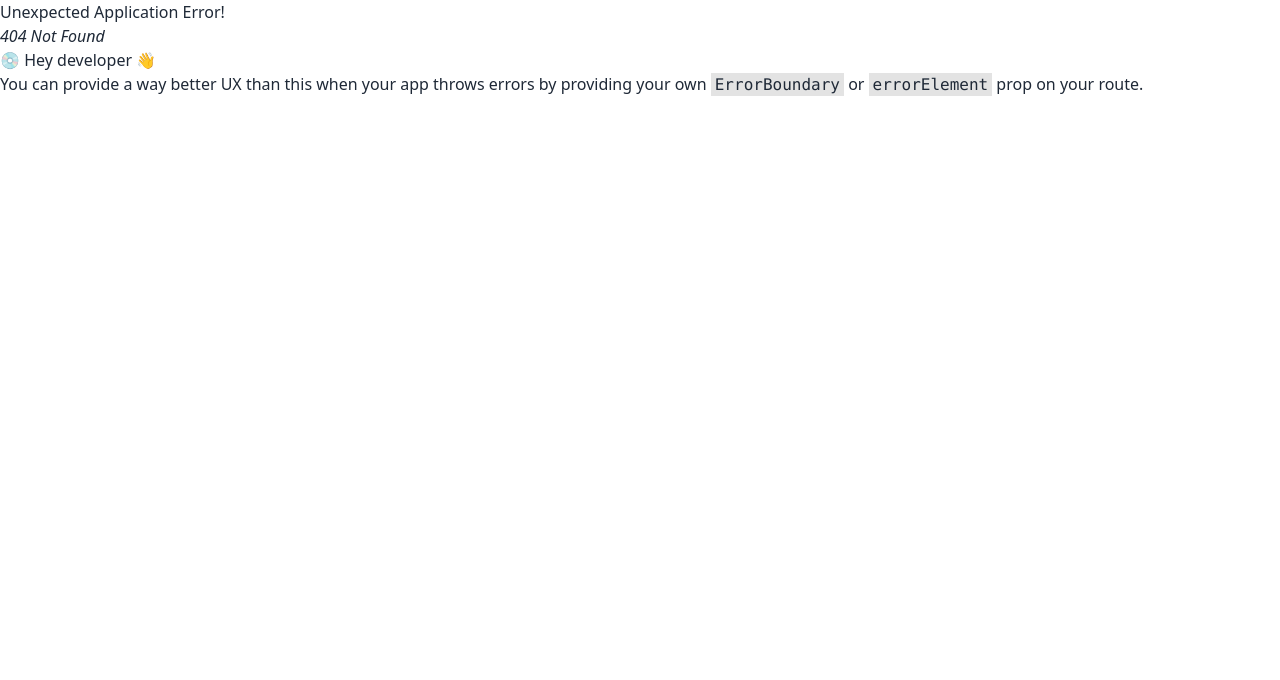
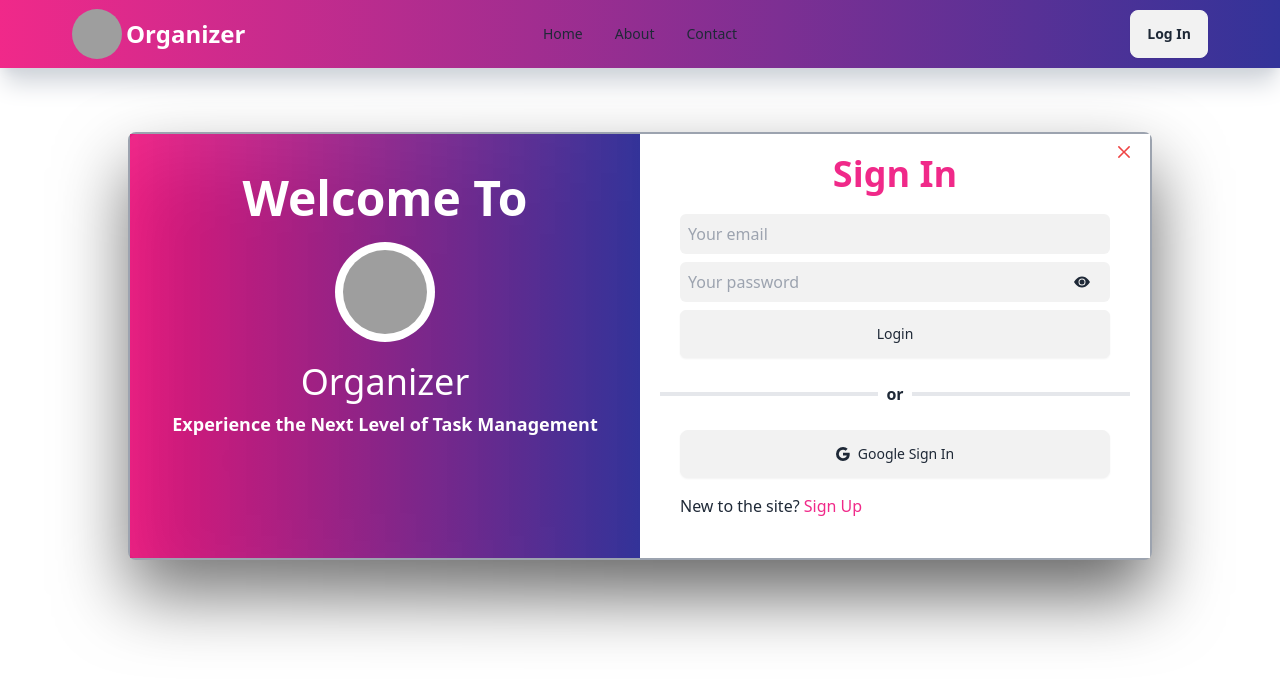
Before and after one commit to taiatulislam/organizer-client, a React (Vite) app: page /login in a window 1280 px wide. Before the commit this address had no page. Shown: the top 680 px of the page. Built offline with nearby package versions, Linux system fonts and the light colour scheme; grey boxes are pictures that could not be loaded.

Commit message:
sign in page added

```diff
--- a/package.json
+++ b/package.json
@@ -14,6 +14,8 @@
     "match-sorter": "^6.3.1",
     "react": "^18.2.0",
     "react-dom": "^18.2.0",
+    "react-hook-form": "^7.49.2",
+    "react-icons": "^4.12.0",
     "react-router-dom": "^6.21.0",
     "sort-by": "^1.2.0"
   },
--- /dev/null
+++ b/src/pages/Login/Login.jsx
@@ -0,0 +1,87 @@
+import { useState } from "react";
+import { useForm } from "react-hook-form"
+import { BsEyeFill, BsEyeSlashFill, BsGoogle } from 'react-icons/bs';
+import { RxCross2 } from 'react-icons/rx';
+import { Link } from "react-router-dom";
+
+const Login = () => {
+
+    const { register, handleSubmit } = useForm()
+    const onSubmit = (data) => console.log(data)
+    const [showPassword, setShowPassword] = useState(false);
+
+    return (
+        <div>
+            <div className='h-screen py-16'>
+                <div className='flex flex-col md:flex-row border-2 border-gray-400 rounded-lg max-w-5xl mx-auto drop-shadow-[0_35px_35px_rgba(0,0,0,0.6)]'>
+                    <div className='sm:w-full md:w-1/2 relative bg-gradient-to-r from-[#ee0978de] to-[#333399] text-center text-white'>
+                        <h2 className="text-5xl font-bold mt-10 mb-5">Welcome To</h2>
+                        <img src="https://i.ibb.co/Y7M1SwN/logo.png" alt="logo" className='w-[100px] h-[100px] bg-white rounded-full p-2 mx-auto' />
+                        <p className="text-4xl font-medium mt-5">Organizer</p>
+                        <p className="font-semibold mt-2 text-lg">Experience the Next Level of Task Management</p>
+                    </div>
+                    <div className='bg-white sm:w-full md:w-1/2 relative'>
+                        <Link to="/"><span className='absolute right-4 top-2 text-xl font-extrabold text-red-500'><RxCross2></RxCross2></span></Link>
+                        <h2 className='text-4xl font-semibold text-center my-5 text-[#ee0978de]'>Sign In</h2>
+                        {/* <form className='px-10'>
+                            <div className="form-control">
+                                <label className="label">
+                                    <span className="text-md">Email</span>
+                                </label>
+                                <input type="email" name="email" placeholder="Your email" className="input border-2 border-[#ff82c3e6]" required />
+                            </div>
+                            <div className="form-control">
+                                <label className="label">
+                                    <span className="text-md">Password</span>
+                                </label>
+                                <div className='flex items-center'>
+                                    <input type={showPassword ? 'text' : 'password'} name="password" placeholder="Your password" className="input border-2 border-[#ff82c3e6] relative w-full" required />
+                                    <span onClick={() => {
+                                        setShowPassword(!showPassword)
+                                    }}>
+                                        {
+                                            showPassword ? <BsEyeSlashFill className='absolute -mt-2 -ml-8'></BsEyeSlashFill> : <BsEyeFill className='absolute -mt-2 -ml-8'></BsEyeFill>
+                                        }
+                                    </span>
+                                </div>
+                            </div>
+                            <div className="form-control mt-6">
+                                <button className="btn bg-[#ff82c3e6] text-md font-medium normal-case">Sign In</button>
+                            </div>
+                        </form> */}
+                        <form onSubmit={handleSubmit(onSubmit)} className="px-10">
+                            <div>
+                                <input type="email" placeholder="Your email" {...register("email")} className="p-2 w-full rounded-md bg-base-200" required />
+                            </div>
+                            <div className="my-2 relative">
+                                <input type={showPassword ? 'text' : 'password'} placeholder="Your password" {...register("password")} className="p-2 w-full rounded-md bg-base-200" required />
+                                <p onClick={() => {
+                                    setShowPassword(!showPassword)
+                                }}>
+                                    {
+                                        showPassword ? <BsEyeSlashFill className='absolute top-[30%] right-5 -ml-8'></BsEyeSlashFill> : <BsEyeFill className='absolute top-[30%] right-5 -ml-8'></BsEyeFill>
+                                    }
+                                </p>
+                            </div>
+                            <div className="text-center">
+                                <input type="submit" value="Login" className="btn bg-base-400 text-md font-medium w-full rounded-md" />
+                            </div>
+                        </form>
+                        <div className="flex gap-2 items-center mt-6">
+                            <hr className="border-2 w-1/2 ml-5"></hr>
+                            <p className="text-md font-semibold">or</p>
+                            <hr className="border-2 w-1/2 mr-5"></hr>
+                        </div>
+
+                        <div className="form-control mt-6 px-10">
+                            <button className="btn bg-base-400 text-md font-medium normal-case"><BsGoogle></BsGoogle>Google Sign In</button>
+                        </div>
+                        <p className='px-10 mt-4 mb-10'>New to the site? <Link to="/signup" className="text-[#ee0978de]">Sign Up</Link></p>
+                    </div>
+                </div >
+            </div >
+        </div>
+    );
+};
+
+export default Login;
--- /dev/null
+++ b/src/pages/SignUp/SignUp.jsx
@@ -0,0 +1,10 @@
+
+const SignUp = () => {
+    return (
+        <div>
+
+        </div>
+    );
+};
+
+export default SignUp;
--- a/src/sharedComponent/Navbar.jsx
+++ b/src/sharedComponent/Navbar.jsx
@@ -34,7 +34,7 @@ const Navbar = () => {
                     </ul>
                 </div>
                 <div className="navbar-end">
-                    <a className="btn">Sign In</a>
+                    <Link to="/login" className="btn">Log In</Link>
                 </div>
             </div>
         </div>
```
Also changed, not shown: src/main.jsx (+10 -0 lines), 1 other file (tests, documents, lock files or other folders).
